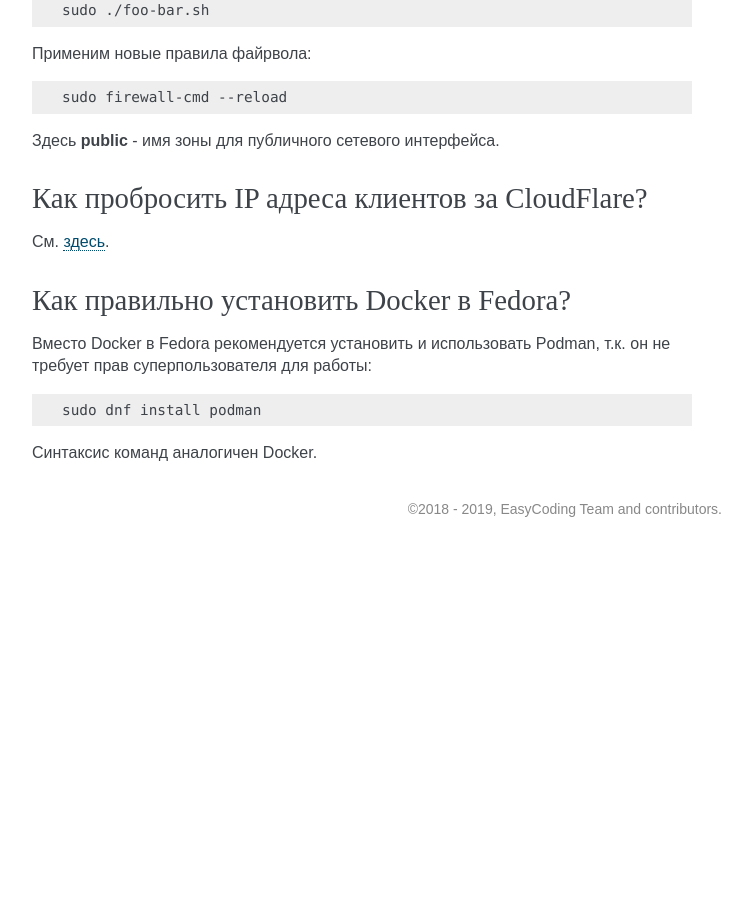
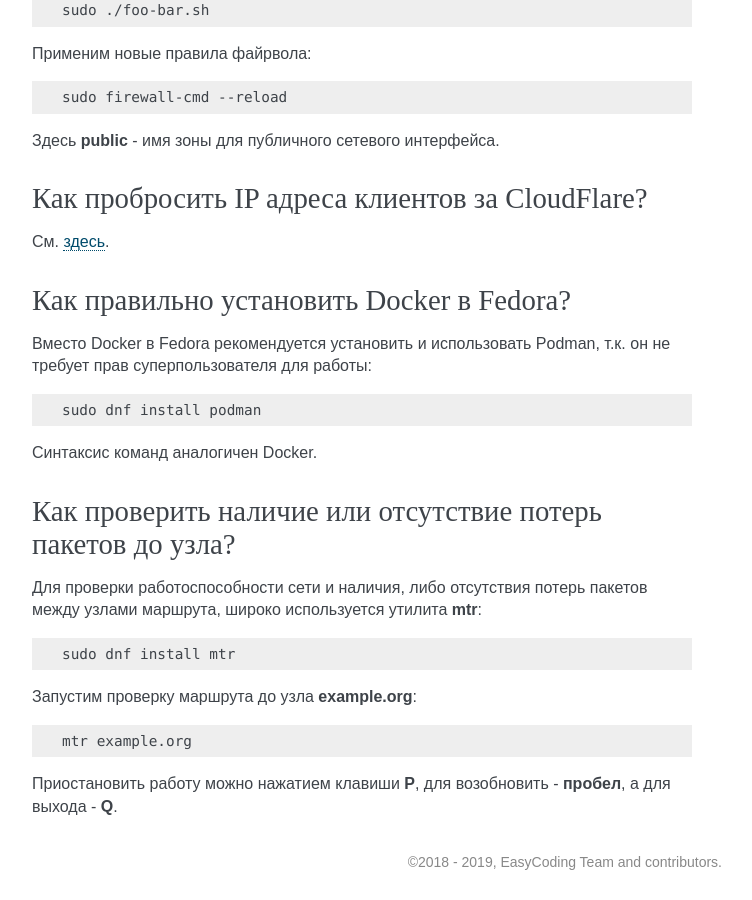
Before and after one commit to RussianFedora/FAQ, a Sphinx documentation site: the page built from source/administration.rst, in a window 1280 px wide and 900 px high, scrolled down 16303 px. Shown: the whole window, without its empty margins (388-1140 px from the left). Built offline with Sphinx 7.4.7, drawn with Linux system fonts in a browser that asks for light colours; before the commit the page ends 16850 px from its top, so only the background shows below that; some of the changed text lies outside the part shown.

Commit message:
Added question about using MTR to check connection stability.

```diff
--- a/source/administration.rst
+++ b/source/administration.rst
@@ -978,3 +978,23 @@
     sudo dnf install podman
 
 Синтаксис команд аналогичен Docker.
+
+.. index:: network, icmp, mtr, traceroute
+.. _using-mtr:
+
+Как проверить наличие или отсутствие потерь пакетов до узла?
+===============================================================
+
+Для проверки работоспособности сети и наличия, либо отсутствия потерь пакетов между узлами маршрута, широко используется утилита **mtr**:
+
+.. code-block:: bash
+
+    sudo dnf install mtr
+
+Запустим проверку маршрута до узла **example.org**:
+
+.. code-block:: bash
+
+    mtr example.org
+
+Приостановить работу можно нажатием клавиши **P**, для возобновить - **пробел**, а для выхода - **Q**.
```
